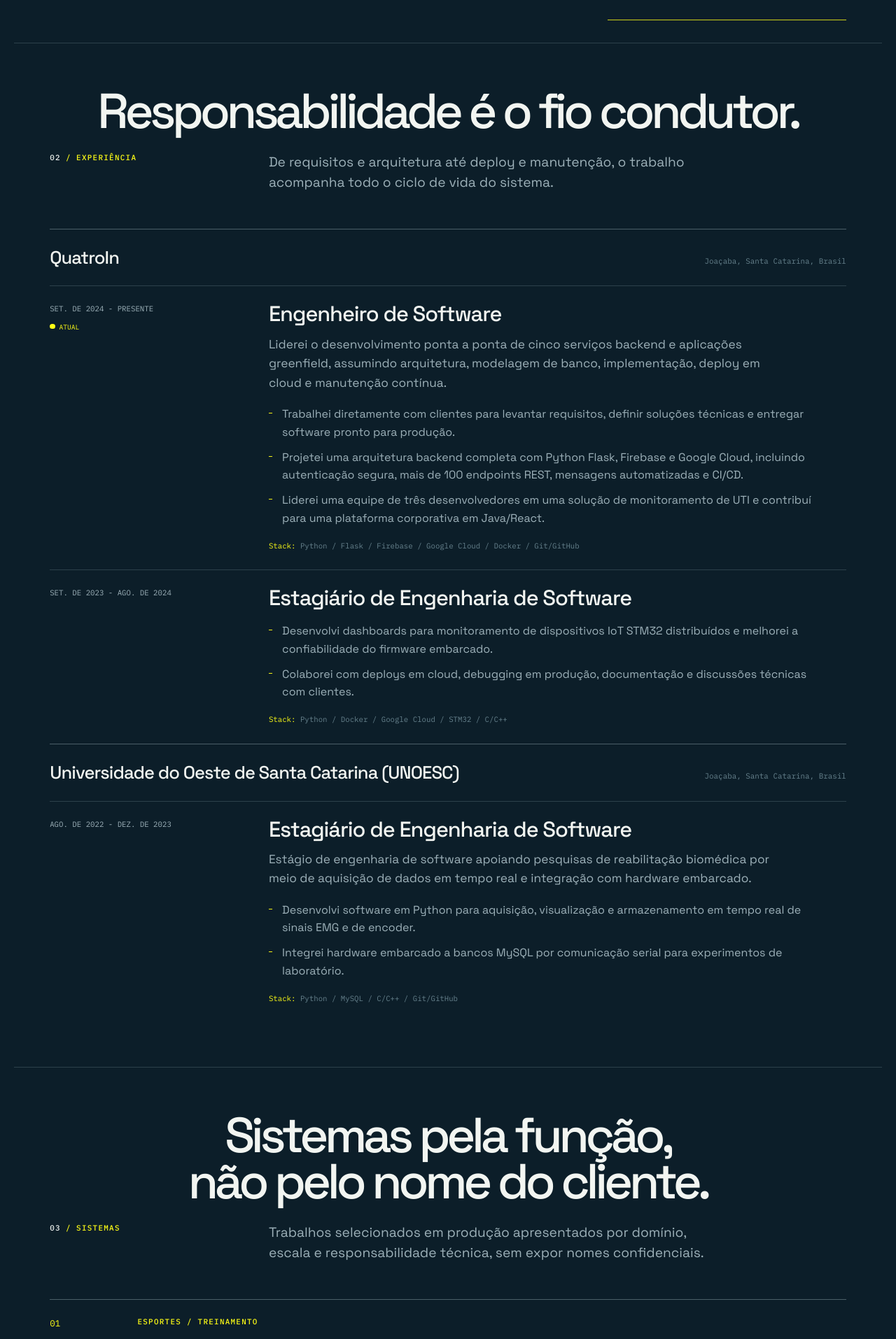
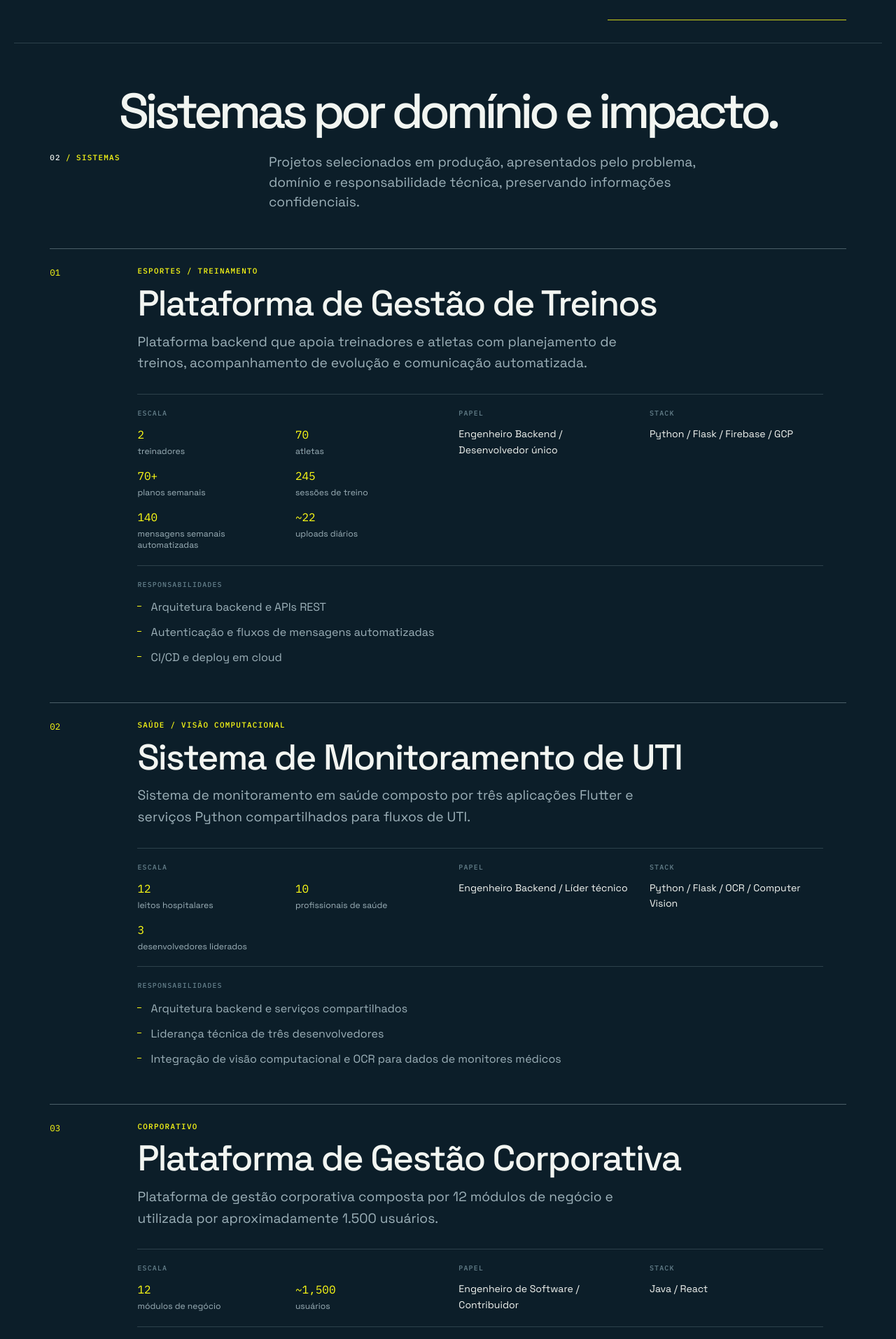
Before and after one commit to Dalpiva/wesleydalpiva, a Next.js app: page /pt in a window 1280 px wide. Shown: the part 740-2654 px from the top of the page at 70% size. Built offline with nearby package versions, Linux system fonts and the light colour scheme.

Commit message:
REFAC: let systems show first

```diff
--- a/app/components/site/PortfolioPage.tsx
+++ b/app/components/site/PortfolioPage.tsx
@@ -37,8 +37,8 @@ export default function PortfolioPage({ locale }: PortfolioPageProps) {
       <SiteHeader locale={locale} />
       <main id="main-content">
         <HeroSection locale={locale} />
+        <SystemsSection locale={locale} />
         <ExperienceSection locale={locale} />
-        <SystemsSection locale={locale} />
         <StackSection locale={locale} />
         <EarlierWorkSection locale={locale} />
         <ContactSection locale={locale} />
--- a/app/components/site/SystemsSection.tsx
+++ b/app/components/site/SystemsSection.tsx
@@ -62,9 +62,6 @@ export default function SystemsSection({ locale }: SystemsSectionProps) {
                 </ul>
               </div>
 
-              <a className="text-link system-link" href="#contact">
-                <span aria-hidden="true">-&gt;</span> {copy.viewDetails}
-              </a>
             </div>
           </article>
         ))}
--- a/app/globals.css
+++ b/app/globals.css
@@ -767,10 +767,6 @@ main {
   color: var(--background);
 }
 
-.system-link {
-  margin-top: 1.5rem;
-}
-
 .stack-group {
   display: grid;
   grid-template-columns: minmax(180px, 0.35fr) minmax(0, 1fr);
--- a/constants/l10n.ts
+++ b/constants/l10n.ts
@@ -24,7 +24,6 @@ export const uiCopy = {
     role: "Role",
     stack: "Stack",
     responsibilities: "Responsibilities",
-    viewDetails: "View details",
     primaryFocus: "Primary focus",
     supportingSkills: "Supporting skills",
     sendEmail: "Send an email",
@@ -60,7 +59,6 @@ export const uiCopy = {
     role: "Papel",
     stack: "Stack",
     responsibilities: "Responsabilidades",
-    viewDetails: "Ver detalhes",
     primaryFocus: "Foco principal",
     supportingSkills: "Tecnologias de apoio",
     sendEmail: "Enviar um email",
--- a/constants/navigation.ts
+++ b/constants/navigation.ts
@@ -7,14 +7,14 @@ export const sectionNavigation = [
     label: { en: "Profile", "pt-BR": "Perfil" } satisfies LocalizedText,
   },
   {
-    id: "experience",
+    id: "systems",
     number: "02",
-    label: { en: "Experience", "pt-BR": "Experiência" } satisfies LocalizedText,
+    label: { en: "Systems", "pt-BR": "Sistemas" } satisfies LocalizedText,
   },
   {
-    id: "systems",
+    id: "experience",
     number: "03",
-    label: { en: "Systems", "pt-BR": "Sistemas" } satisfies LocalizedText,
+    label: { en: "Experience", "pt-BR": "Experiência" } satisfies LocalizedText,
   },
   {
     id: "stack",
--- a/constants/site.ts
+++ b/constants/site.ts
@@ -49,12 +49,12 @@ export const site = {
     },
     systems: {
       title: {
-        en: "Systems by function, not by client name.",
-        "pt-BR": "Sistemas pela função, não pelo nome do cliente.",
+        en: "Systems by domain and impact.",
+        "pt-BR": "Sistemas por domínio e impacto.",
       } satisfies LocalizedText,
       intro: {
-        en: "Selected production work presented through domain, scale and technical responsibility without exposing confidential product names.",
-        "pt-BR": "Trabalhos selecionados em produção apresentados por domínio, escala e responsabilidade técnica, sem expor nomes confidenciais.",
+        en: "Selected production projects presented through the problem, domain and technical responsibility while preserving confidential information.",
+        "pt-BR": "Projetos selecionados em produção, apresentados pelo problema, domínio e responsabilidade técnica, preservando informações confidenciais.",
       } satisfies LocalizedText,
     },
     stack: {
```
